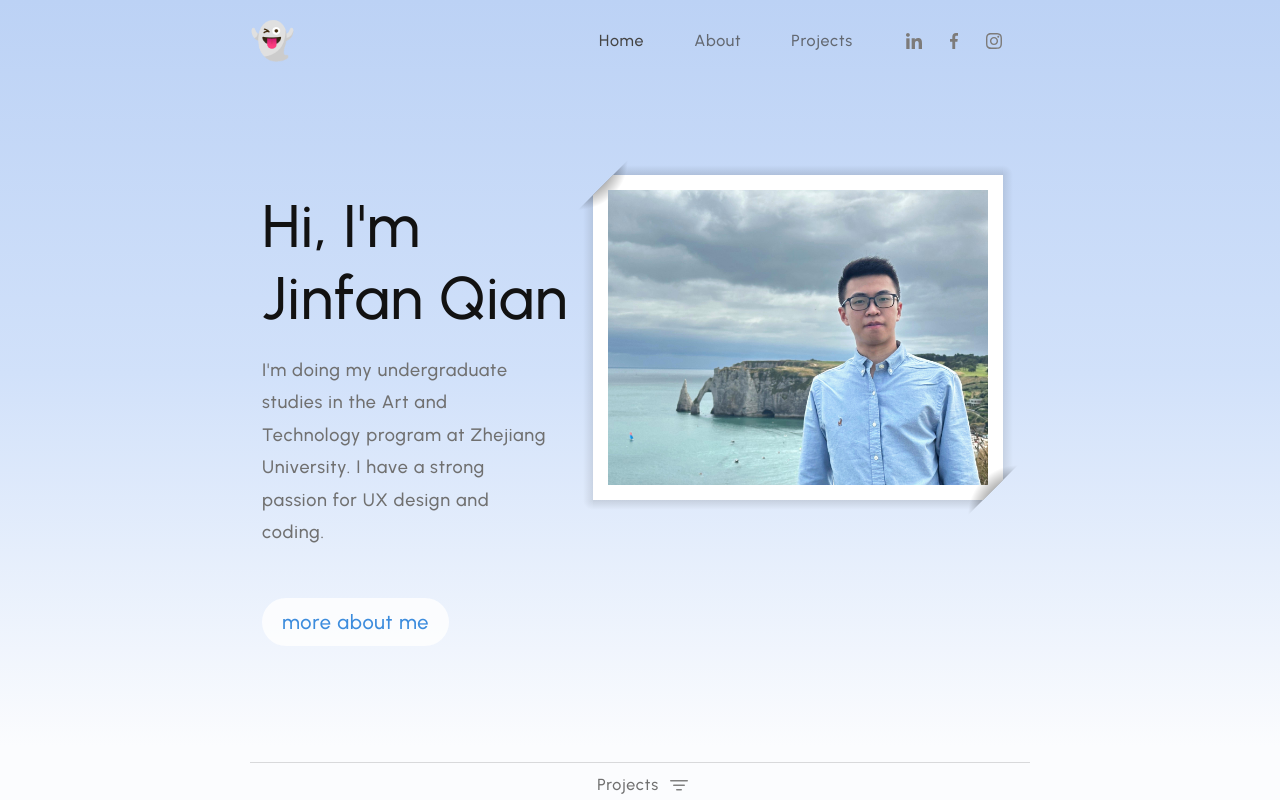
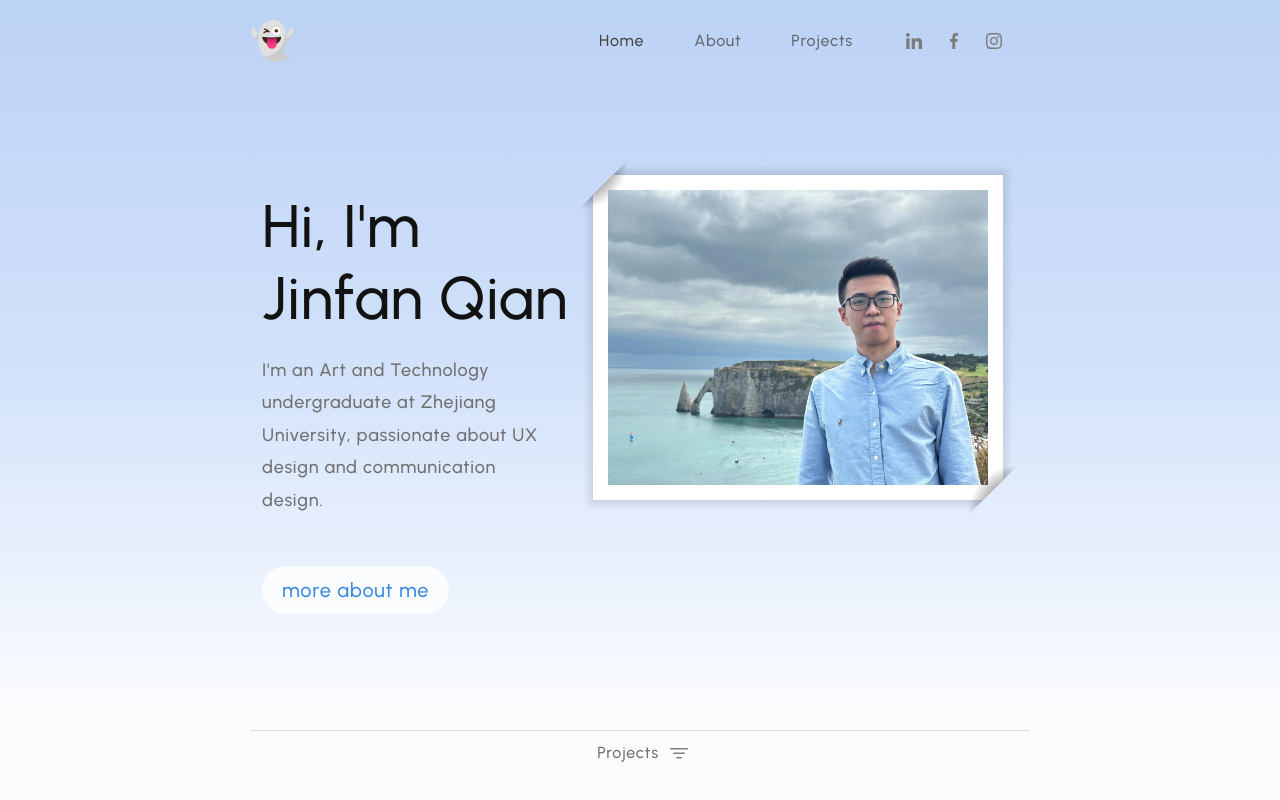
Before and after one commit to qjf0126/JinfanQian, a React (Create React App) app: page / in a window 1280 px wide. Shown: the top 800 px of the page. Built offline with nearby package versions, Linux system fonts and the light colour scheme; the HTML template or start-up script is replaced by a standard one.

Commit message:
Add files via upload

```diff
--- a/src/components/Banner.js
+++ b/src/components/Banner.js
@@ -9,7 +9,7 @@ export const Banner = () => {
       <Container className="bannercontainer">
         <div className="bannertext">
           <h1>Hi, I'm Jinfan Qian</h1>
-          <p style={{fontSize:'18px'}}>I'm doing my undergraduate studies in the Art and Technology program at Zhejiang University. I have a strong passion for UX design and coding.</p>
+          <p style={{fontSize:'18px'}}>I'm an Art and Technology undergraduate at Zhejiang University, passionate about UX design and communication design.</p>
           <a href="/about"><button>more about me</button></a>
         </div>
         <div>
```
